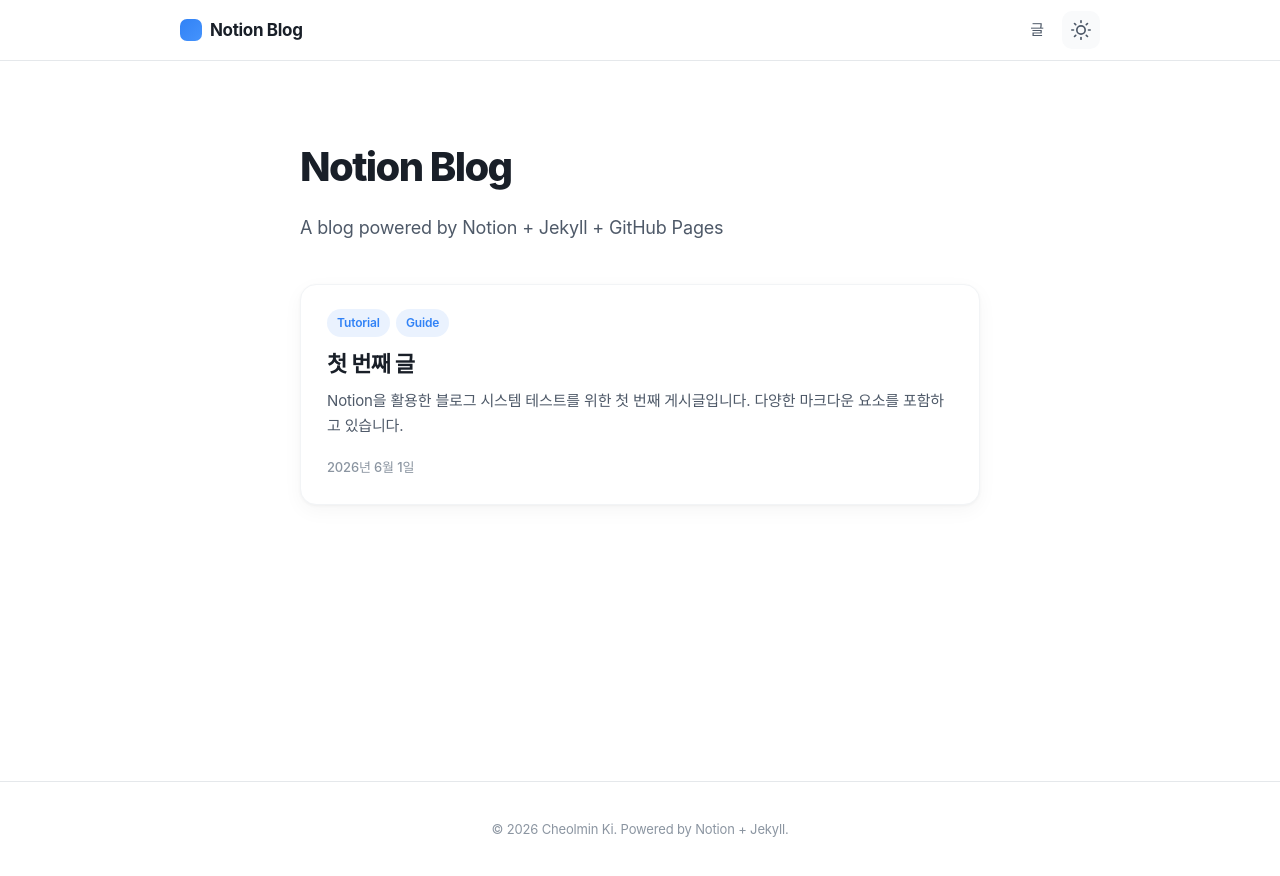
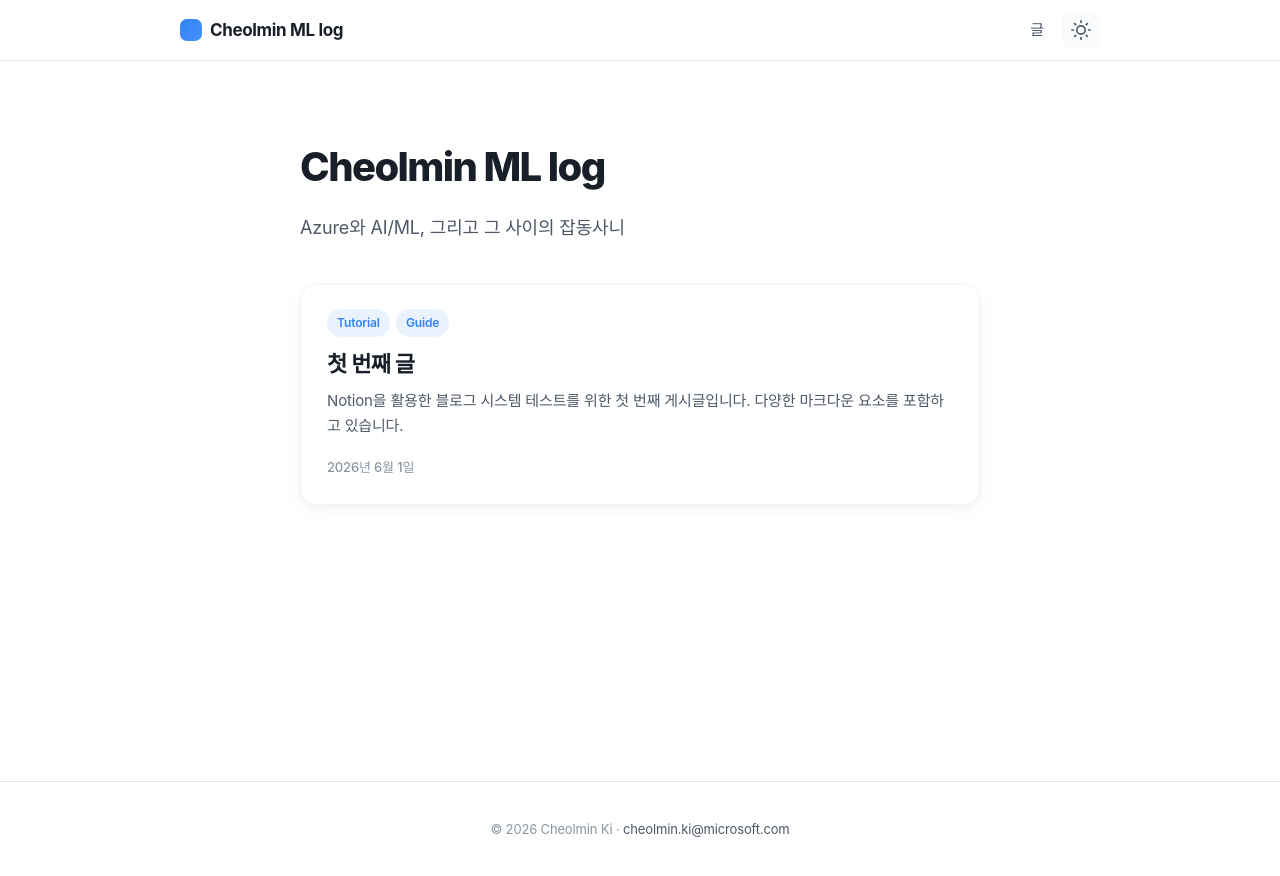
Before and after one commit to cheolmin/notion-blog, a Jekyll site: the page built from index.md, in a window 1280 px wide. Shown: the top 876 px of the page. Built offline with Jekyll 4.4.1, drawn with Linux system fonts in a browser that asks for light colours; some web fonts are replaced.

Commit message:
chore: personalize site title, description, and footer
- title: Cheolmin ML log
- description: Azure/AI-ML themed subtitle
- footer: replace "Powered by Notion + Jekyll" with email link

Co-Authored-By: Claude Opus 4 <noreply@anthropic.com>

```diff
--- a/_config.yml
+++ b/_config.yml
@@ -1,6 +1,7 @@
-title: Notion Blog
-description: A blog powered by Notion + Jekyll + GitHub Pages
+title: Cheolmin ML log
+description: Azure와 AI/ML, 그리고 그 사이의 잡동사니
 author: Cheolmin Ki
+email: cheolmin.ki@microsoft.com
 baseurl: "/notion-blog"
 url: "https://cheolmin.github.io"
 
--- a/_layouts/default.html
+++ b/_layouts/default.html
@@ -44,7 +44,7 @@
 
   <footer class="site-footer">
     <div class="container">
-      <p>&copy; {{ 'now' | date: "%Y" }} {{ site.author | default: site.title }}. Powered by Notion + Jekyll.</p>
+      <p>&copy; {{ 'now' | date: "%Y" }} {{ site.author | default: site.title }} · <a href="mailto:{{ site.email }}">{{ site.email }}</a></p>
     </div>
   </footer>
 
--- a/assets/css/style.scss
+++ b/assets/css/style.scss
@@ -216,6 +216,8 @@ a:hover { text-decoration: underline; }
 /* ---------- Site footer ---------- */
 .site-footer { border-top: 1px solid var(--divider); padding: 36px 0; }
 .site-footer p { color: var(--text-tertiary); font-size: 13px; text-align: center; margin: 0; }
+.site-footer a { color: var(--text-secondary); }
+.site-footer a:hover { color: var(--blue); text-decoration: none; }
 
 /* ---------- Responsive ---------- */
 @media (max-width: 640px) {
```
